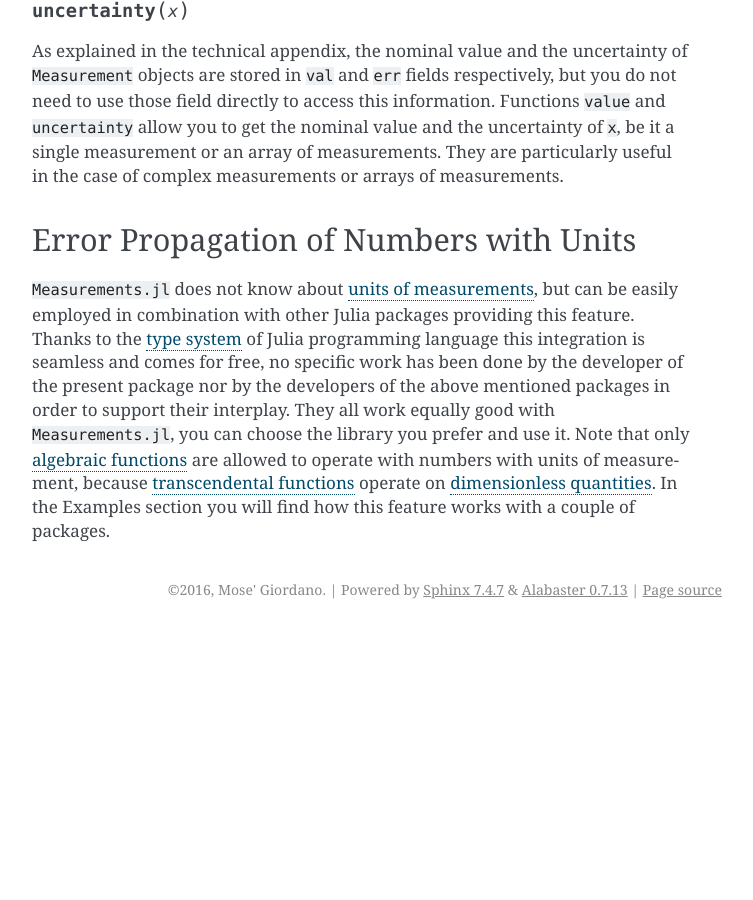
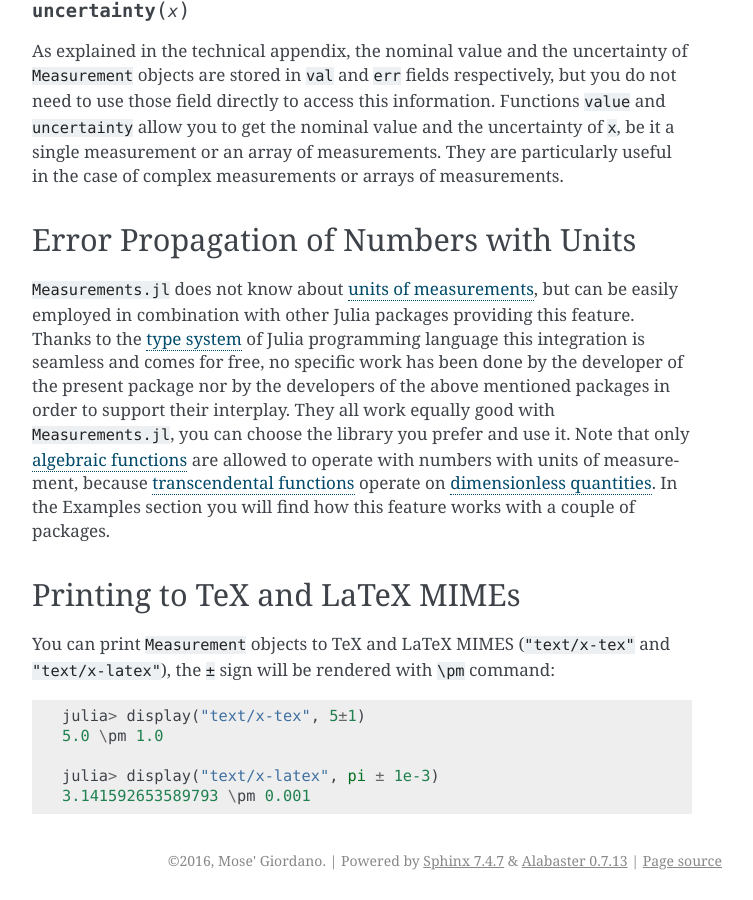
Before and after one commit to JuliaPhysics/Measurements.jl, a Sphinx documentation site: the page built from docs/usage.rst, in a window 1280 px wide and 900 px high, scrolled down 3572 px. Shown: the whole window, without its empty margins (388-1141 px from the left). Built offline with Sphinx 7.4.7, drawn with Linux system fonts in a browser that asks for light colours; before the commit the page ends 4201 px from its top, so only the background shows below that; some of the changed text lies outside the part shown.

Commit message:
Add methods for printing Measurements to TeX and LaTeX MIMEs

```diff
--- a/docs/usage.rst
+++ b/docs/usage.rst
@@ -193,3 +193,17 @@ with numbers with units of measurement, because `transcendental functions
 `dimensionless quantities
 <https://en.wikipedia.org/wiki/Dimensionless_quantity>`__.  In the Examples
 section you will find how this feature works with a couple of packages.
+
+Printing to TeX and LaTeX MIMEs
+~~~~~~~~~~~~~~~~~~~~~~~~~~~~~~~
+
+You can print ``Measurement`` objects to TeX and LaTeX MIMES (``"text/x-tex"``
+and ``"text/x-latex"``), the ``±`` sign will be rendered with ``\pm`` command:
+
+.. code-block:: julia
+
+   julia> display("text/x-tex", 5±1)
+   5.0 \pm 1.0
+
+   julia> display("text/x-latex", pi ± 1e-3)
+   3.141592653589793 \pm 0.001
```
Also changed, not shown: NEWS.md (+5 -0 lines), 2 other files.
